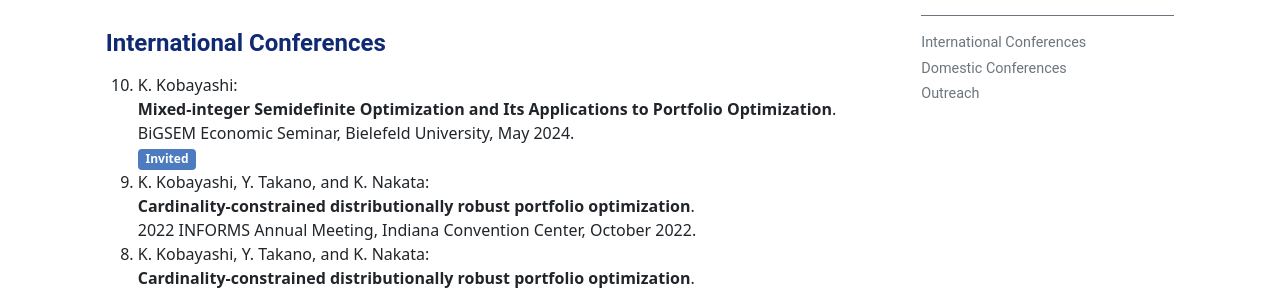
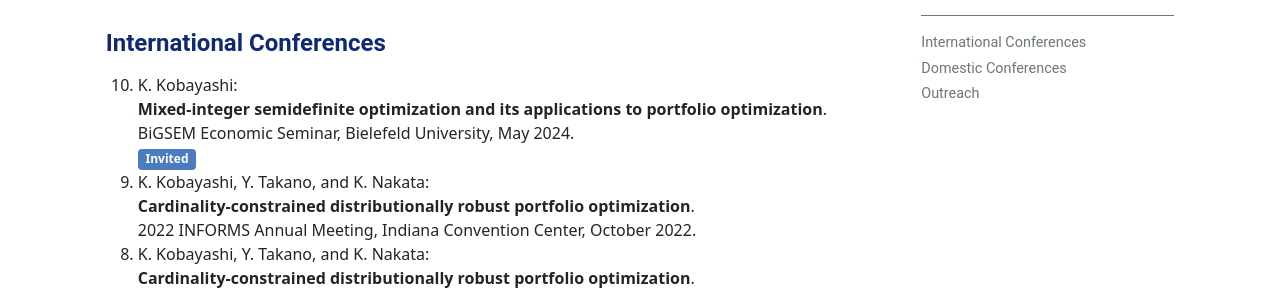
Before and after one commit to KenKoba2119/KenKoba2119.github.io, a Jekyll site: the page built from pages/talks.md, in a window 1280 px wide and 900 px high. Shown: the part 136-429 px from the top of the window. Built offline with Jekyll 4.4.1, drawn with Linux system fonts in a browser that asks for light colours; formulas are drawn with MathJax 3.

```diff
--- a/pages/talks.md
+++ b/pages/talks.md
@@ -12,7 +12,7 @@
 
 ## International Conferences
 1. K. Kobayashi:
-**Mixed-integer Semidefinite Optimization and Its Applications to Portfolio Optimization**.
+**Mixed-integer semidefinite optimization and its applications to portfolio optimization**.
 BiGSEM Economic Seminar, Bielefeld University, May 2024.
 <span class="badge bg-info">Invited</span>
 2. K. Kobayashi, Y. Takano, and K. Nakata:
```
